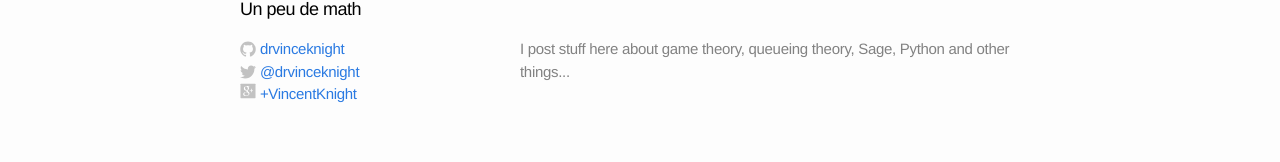
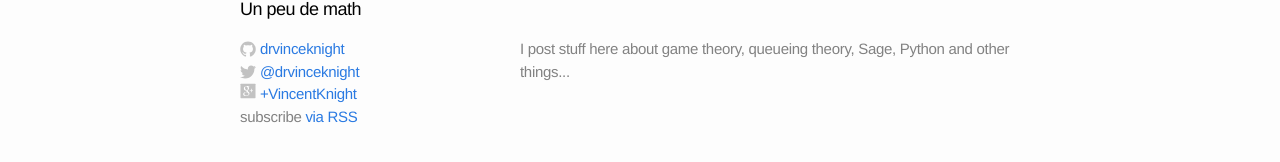
Before and after one commit to drvinceknight/unpeudemath, a Jekyll site: the page built from about.md, in a window 1280 px wide. Shown: the part 341-503 px from the top of the page. Built offline with Jekyll 4.4.1, drawn with Linux system fonts in a browser that asks for light colours.

Commit message:
Moving rss

```diff
--- a/_includes/footer.html
+++ b/_includes/footer.html
@@ -72,7 +72,7 @@
           </a>
         </li>
         <li>
-
+        <p class="rss-subscribe">subscribe <a href="{{ "/feed.xml" | prepend: site.baseurl }}">via RSS</a></p>
         </li>
       </ul>
     </div>
--- a/index.html
+++ b/index.html
@@ -15,6 +15,4 @@ layout: default
     {% endfor %}
   </ul>
 
-  <p class="rss-subscribe">subscribe <a href="{{ "/feed.xml" | prepend: site.baseurl }}">via RSS</a></p>
-
 </div>
```
